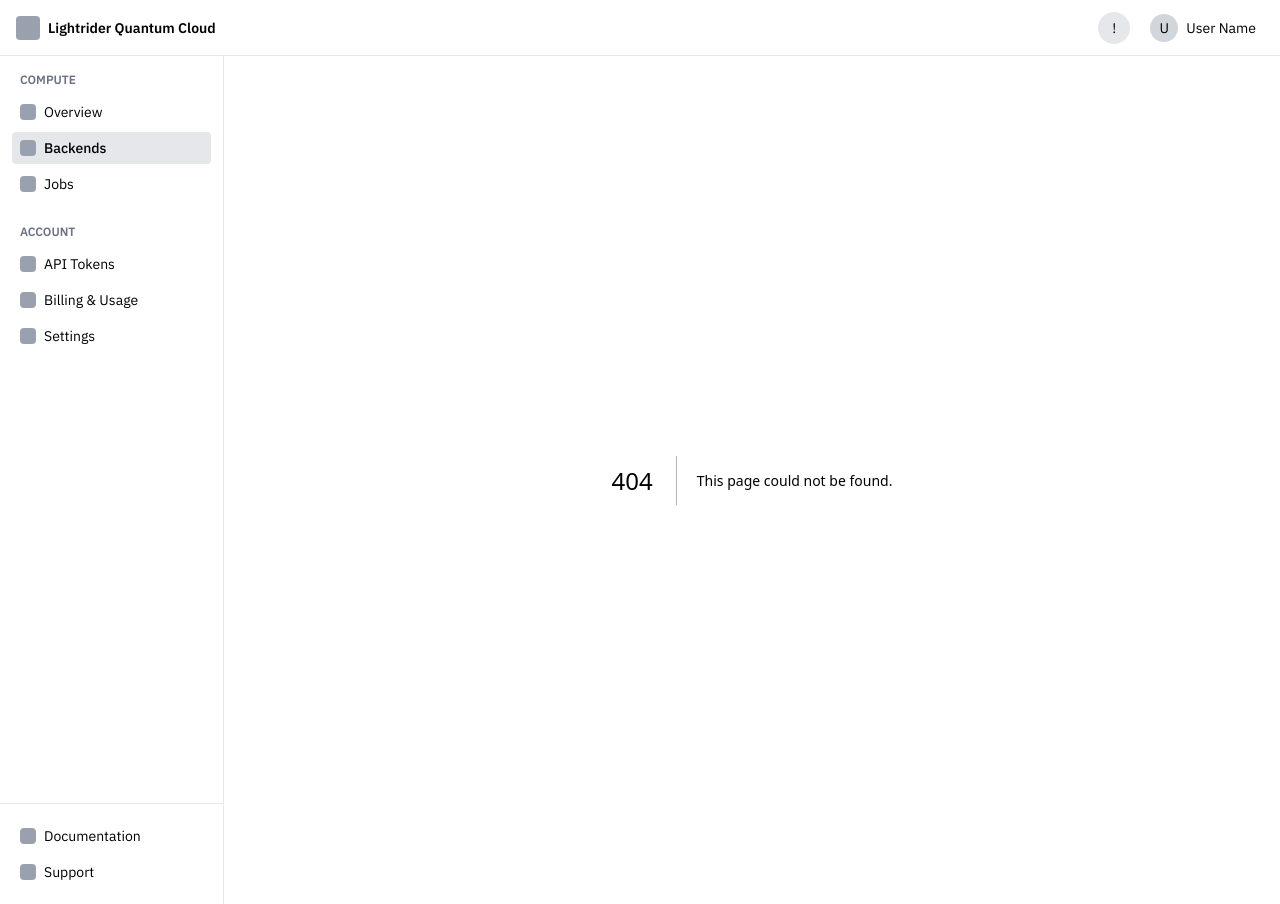
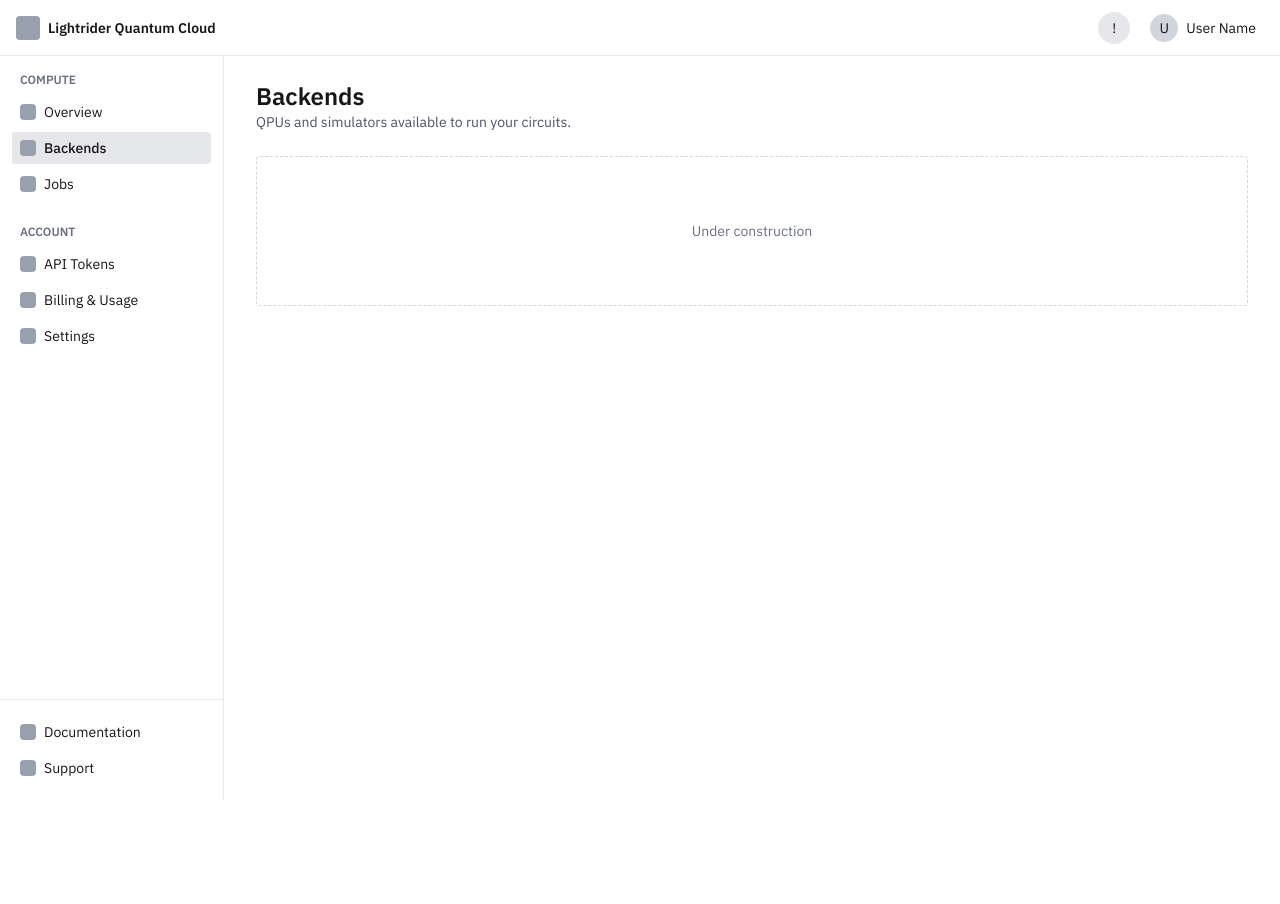
Before and after one commit to lightriderinc/cloud_platform_nextjs, a Next.js app: page /backends in a window 1280 px wide. Before the commit this address had no page. After the commit the page ends 800 px from the top, so only its background shows below. Built offline with nearby package versions, Linux system fonts and the light colour scheme.

Commit message:
feat: add placeholder page component and created placeholders  for all sidebar routes

```diff
--- /dev/null
+++ b/src/app/backends/page.tsx
@@ -0,0 +1,10 @@
+import PagePlaceholder from "@/components/PagePlaceholder";
+
+export default function BackendsPage() {
+  return (
+    <PagePlaceholder
+      title="Backends"
+      description="QPUs and simulators available to run your circuits."
+    />
+  );
+}
--- /dev/null
+++ b/src/app/billing/page.tsx
@@ -0,0 +1,10 @@
+import PagePlaceholder from "@/components/PagePlaceholder";
+
+export default function BillingPage() {
+  return (
+    <PagePlaceholder
+      title="Billing & Usage"
+      description="Credits, consumption, and invoices."
+    />
+  );
+}
--- /dev/null
+++ b/src/app/jobs/page.tsx
@@ -0,0 +1,10 @@
+import PagePlaceholder from "@/components/PagePlaceholder";
+
+export default function JobsPage() {
+  return (
+    <PagePlaceholder
+      title="Jobs"
+      description="Track and manage your submitted jobs."
+    />
+  );
+}
--- /dev/null
+++ b/src/app/settings/page.tsx
@@ -0,0 +1,10 @@
+import PagePlaceholder from "@/components/PagePlaceholder";
+
+export default function SettingsPage() {
+  return (
+    <PagePlaceholder
+      title="Settings"
+      description="Account and workspace preferences."
+    />
+  );
+}
--- /dev/null
+++ b/src/app/tokens/page.tsx
@@ -0,0 +1,10 @@
+import PagePlaceholder from "@/components/PagePlaceholder";
+
+export default function TokensPage() {
+  return (
+    <PagePlaceholder
+      title="API Tokens"
+      description="Create and manage tokens for programmatic access."
+    />
+  );
+}
--- /dev/null
+++ b/src/components/PagePlaceholder.tsx
@@ -0,0 +1,18 @@
+export default function PagePlaceholder({
+  title,
+  description,
+}: {
+  title: string;
+  description: string;
+}) {
+  return (
+    <div>
+      <h1 className="text-2xl font-semibold">{title}</h1>
+      <p className="mb-6 text-sm text-gray-600">{description}</p>
+
+      <div className="rounded border border-dashed border-gray-300 p-16 text-center text-sm text-gray-500">
+        Under construction
+      </div>
+    </div>
+  );
+}
```
